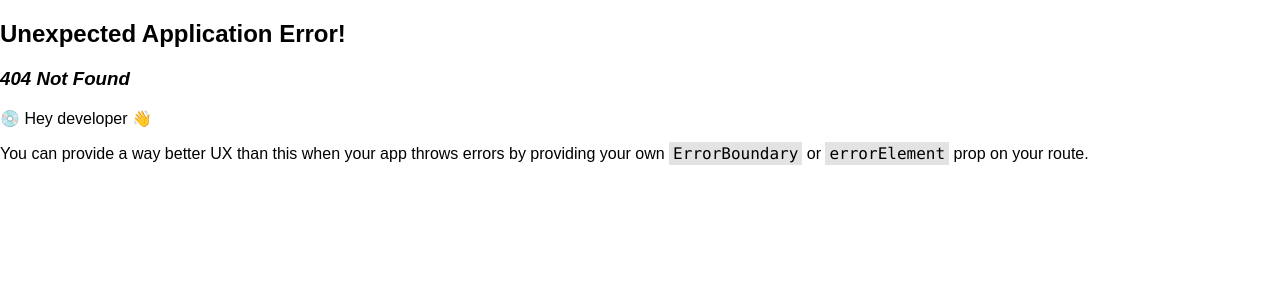
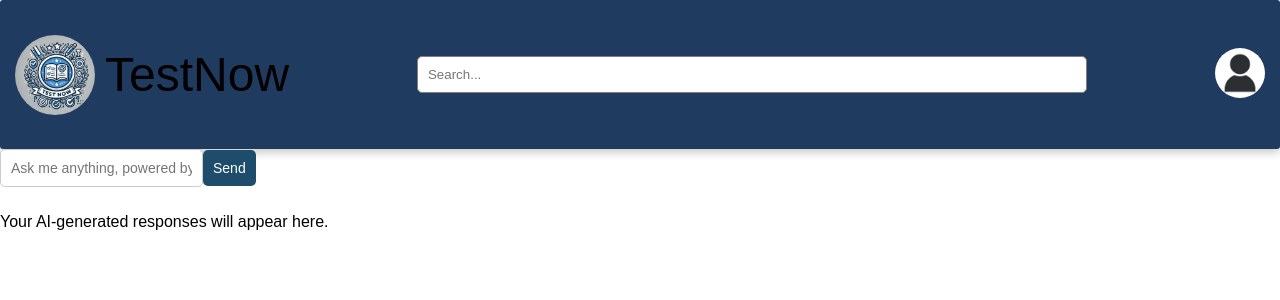
Before and after one commit to whogenkamp3/Capstone-frontend, a React (Create React App) app: page /aiwriting in a window 1280 px wide. Before the commit this address had no page. Shown: the top 300 px of the page. Built offline with nearby package versions, Linux system fonts and the light colour scheme; sample sign-in values are in the browser's storage.

Commit message:
writin stuff

```diff
--- a/src/Router.js
+++ b/src/Router.js
@@ -6,7 +6,7 @@ import Register from './components/Register';  // Import the Register component
 import Groups from './components/Groups'; // Import the Groups component
 import ProtectedRoute from './components/ProtectedRoute';
 import ClassCreation from './components/ClassCreation';
-
+import AIWriting from './components/AIWriting';
 
 
 // Create a router with all the routes defined
@@ -39,6 +39,10 @@ const router = createBrowserRouter([
   path: '/classcreation',
   element: <ProtectedRoute element={<ClassCreation />} />,
  },
+ {
+  path: '/aiwriting',
+  element: <ProtectedRoute element={<AIWriting />} />,
+ },
 ]);
 
 
--- a/src/components/AIWriting.js
+++ b/src/components/AIWriting.js
@@ -0,0 +1,54 @@
+import React, { useState } from 'react';
+//import { useNavigate } from 'react-router-dom'; // For navigation
+import Header from './Header'; // Header component
+import GeminiComponent from './GeminiComponent'; // GeminiComponent for API handling
+
+const AIWriting = () => {
+    const [geminiPrompt, setGeminiPrompt] = useState(''); // State for user input
+    const [submittedPrompt, setSubmittedPrompt] = useState(null); // State for submitted input
+    //const navigate = useNavigate(); // To use for navigation
+
+    const handleGeminiSubmit = () => {
+        if (geminiPrompt.trim()) {
+            setSubmittedPrompt(geminiPrompt);
+        } else {
+            alert('Please enter a prompt to continue.');
+        }
+    };
+
+    return (
+        <div className="ai-writing-container">
+            {/* Header at the top */}
+            <Header />
+
+            <div className="ai-writing-content">
+                {/* Chat Input Area */}
+                <div className="chat-bar">
+                    <input
+                        type="text"
+                        placeholder="Ask me anything, powered by Gemini"
+                        value={geminiPrompt}
+                        onChange={(e) => setGeminiPrompt(e.target.value)}
+                        className="chat-input"
+                    />
+                    <button className="chat-submit" onClick={handleGeminiSubmit}>
+                        Send
+                    </button>
+                </div>
+
+                {/* Output Area */}
+                <div className="output-area">
+                    {submittedPrompt ? (
+                        <GeminiComponent prompt={submittedPrompt} />
+                    ) : (
+                        <p className="output-placeholder">
+                            Your AI-generated responses will appear here.
+                        </p>
+                    )}
+                </div>
+            </div>
+        </div>
+    );
+};
+
+export default AIWriting;
--- a/src/components/Home.js
+++ b/src/components/Home.js
@@ -60,7 +60,9 @@ const Home = () => {
                               <Link to="/groups">Groups</Link>
                             </div>
                             <div className="small-square">Upload</div>
-                            <div className="small-square">AI Writing</div>
+                            <div className="small-square">
+                              <Link to="/aiwriting">AIWriting</Link>
+                            </div>
                         </div>
                         <div className="bottom-row">
                             <div className="small-square">University</div>
```
